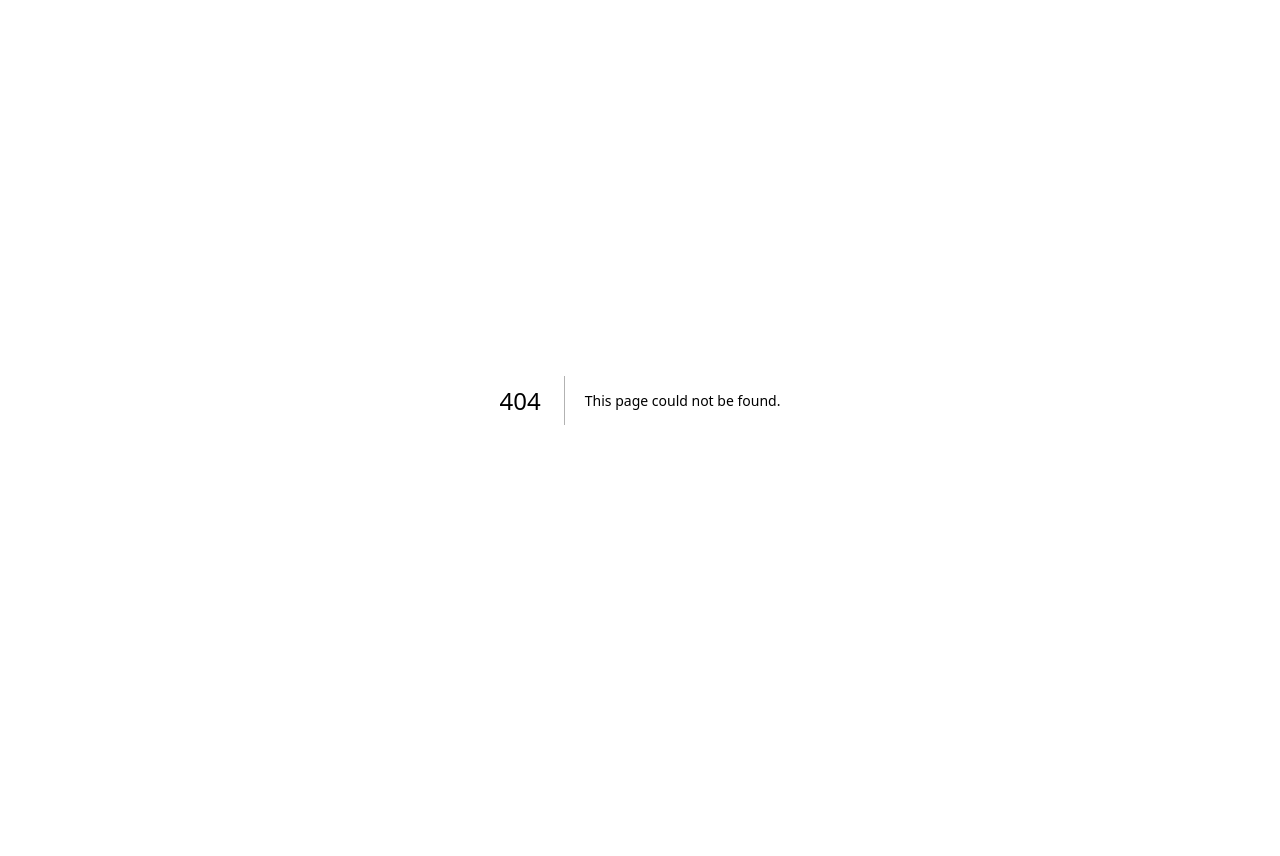
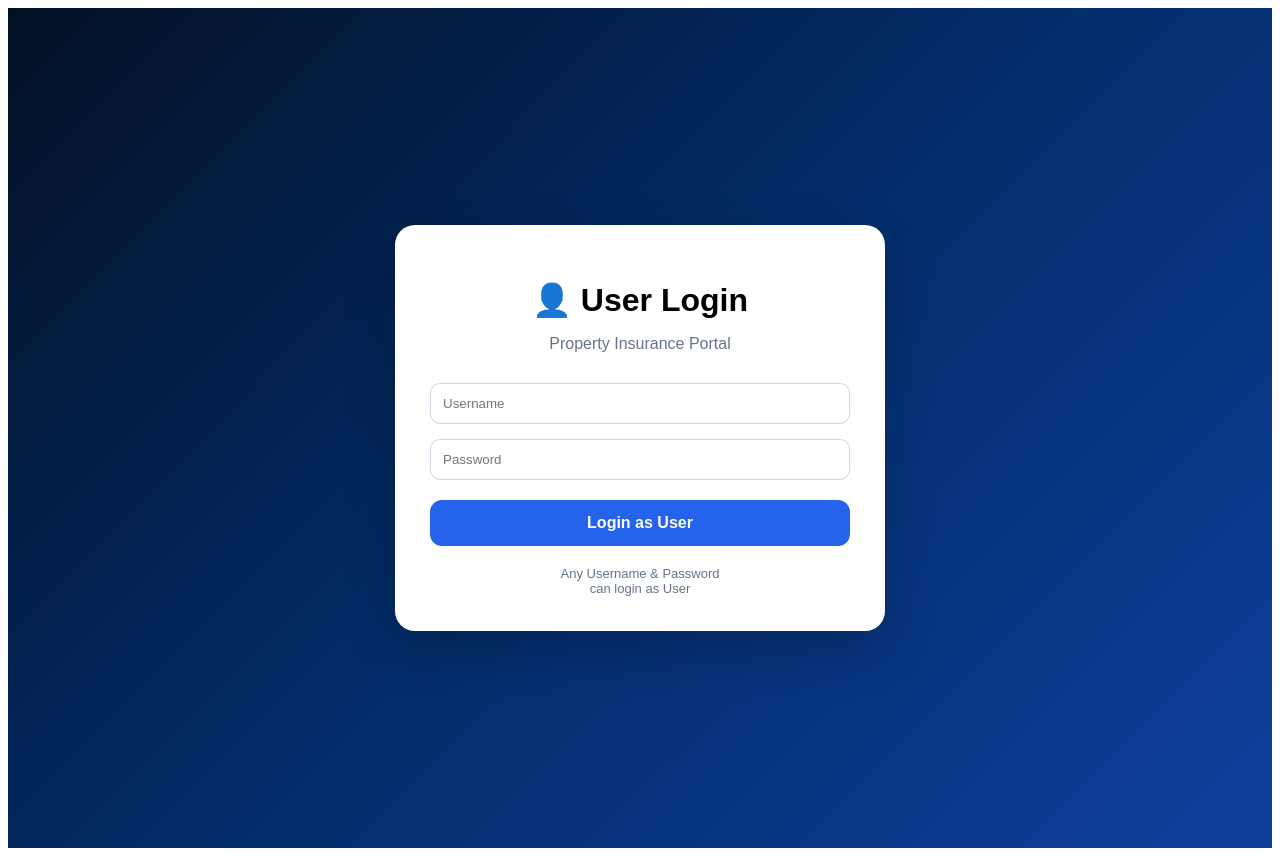
Before and after one commit to Arunsonly/property-insurance-portal, a Next.js app: page /user-login in a window 1280 px wide. Before the commit this address had no page. Before the commit the page ends 800 px from the top, so only its background shows below. Built offline with nearby package versions, Linux system fonts and the light colour scheme.

Commit message:
Create user-login.js

```diff
--- /dev/null
+++ b/pages/user-login.js
@@ -0,0 +1,152 @@
+import { useState } from "react";
+
+export default function UserLogin() {
+  const [username, setUsername] =
+    useState("");
+
+  const [password, setPassword] =
+    useState("");
+
+  const handleLogin = () => {
+    if (
+      username.trim() === "" ||
+      password.trim() === ""
+    ) {
+      alert(
+        "Please enter Username and Password"
+      );
+      return;
+    }
+
+    localStorage.setItem(
+      "role",
+      "user"
+    );
+
+    window.location.href =
+      "/user/dashboard";
+  };
+
+  return (
+    <div
+      style={{
+        minHeight: "100vh",
+        background:
+          "linear-gradient(135deg,#021024,#032d6a,#0f3f9c)",
+        display: "flex",
+        justifyContent: "center",
+        alignItems: "center",
+        padding: "20px",
+        fontFamily:
+          "Arial,sans-serif",
+      }}
+    >
+      <div
+        style={{
+          background: "#fff",
+          width: "100%",
+          maxWidth: "420px",
+          borderRadius: "20px",
+          padding: "35px",
+          boxShadow:
+            "0 20px 50px rgba(0,0,0,.20)",
+        }}
+      >
+        <h1
+          style={{
+            textAlign: "center",
+            marginBottom: "10px",
+          }}
+        >
+          👤 User Login
+        </h1>
+
+        <p
+          style={{
+            textAlign: "center",
+            color: "#64748b",
+            marginBottom: "30px",
+          }}
+        >
+          Property Insurance Portal
+        </p>
+
+        <input
+          type="text"
+          placeholder="Username"
+          value={username}
+          onChange={(e) =>
+            setUsername(
+              e.target.value
+            )
+          }
+          style={{
+            width: "100%",
+            padding: "12px",
+            marginBottom: "15px",
+            borderRadius: "10px",
+            border:
+              "1px solid #cbd5e1",
+            boxSizing:
+              "border-box",
+          }}
+        />
+
+        <input
+          type="password"
+          placeholder="Password"
+          value={password}
+          onChange={(e) =>
+            setPassword(
+              e.target.value
+            )
+          }
+          style={{
+            width: "100%",
+            padding: "12px",
+            marginBottom: "20px",
+            borderRadius: "10px",
+            border:
+              "1px solid #cbd5e1",
+            boxSizing:
+              "border-box",
+          }}
+        />
+
+        <button
+          onClick={handleLogin}
+          style={{
+            width: "100%",
+            background:
+              "#2563eb",
+            color: "#fff",
+            border: "none",
+            padding: "14px",
+            borderRadius:
+              "12px",
+            fontWeight:
+              "bold",
+            fontSize: "16px",
+            cursor:
+              "pointer",
+          }}
+        >
+          Login as User
+        </button>
+
+        <div
+          style={{
+            marginTop: "20px",
+            textAlign: "center",
+            color: "#64748b",
+            fontSize: "13px",
+          }}
+        >
+          Any Username & Password
+          <br />
+          can login as User
+        </div>
+      </div>
+    </div>
+  );
+            }
```
